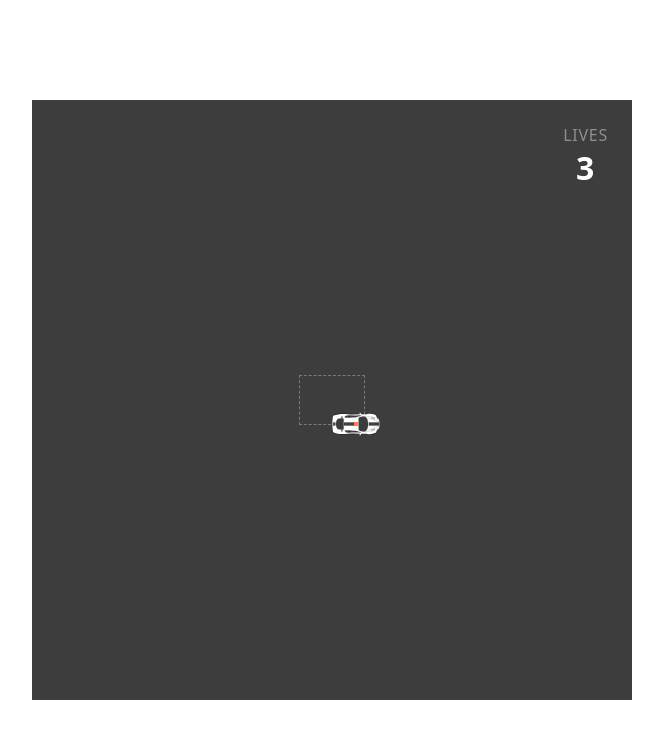
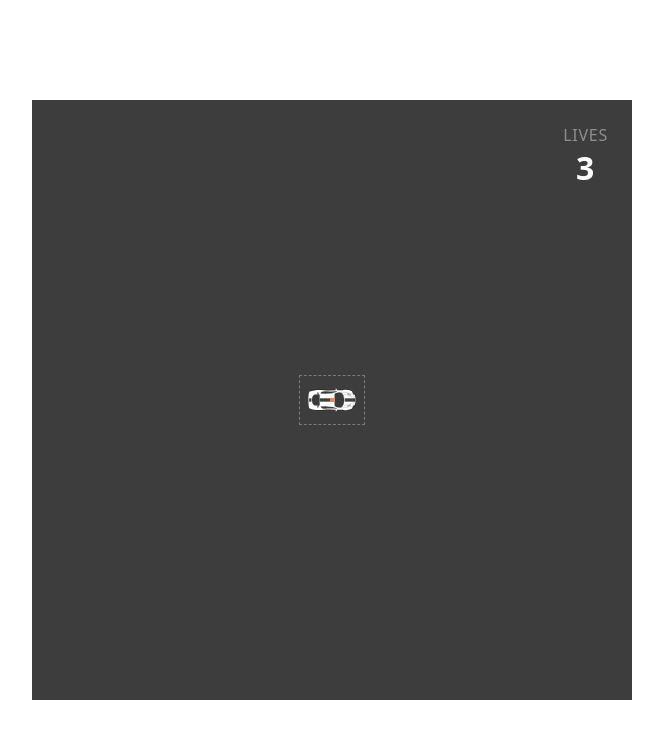
Before and after one commit to RicardVillalba/JS_Car_Game, a plain HTML site: page index.html in a window 1280 px wide. Shown: the whole page, without its empty margins (308-971 px from the left). Drawn offline with Linux system fonts and the light colour scheme.

Commit message:
car centered

```diff
--- a/css/style.css
+++ b/css/style.css
@@ -67,8 +67,8 @@ body {
 
 .car {
     position: relative;
-    left: 50%;
-    top: 50%;
+    left: 46%;
+    top: 46%;
 
     width: 48px;
     height: 48px;
```
